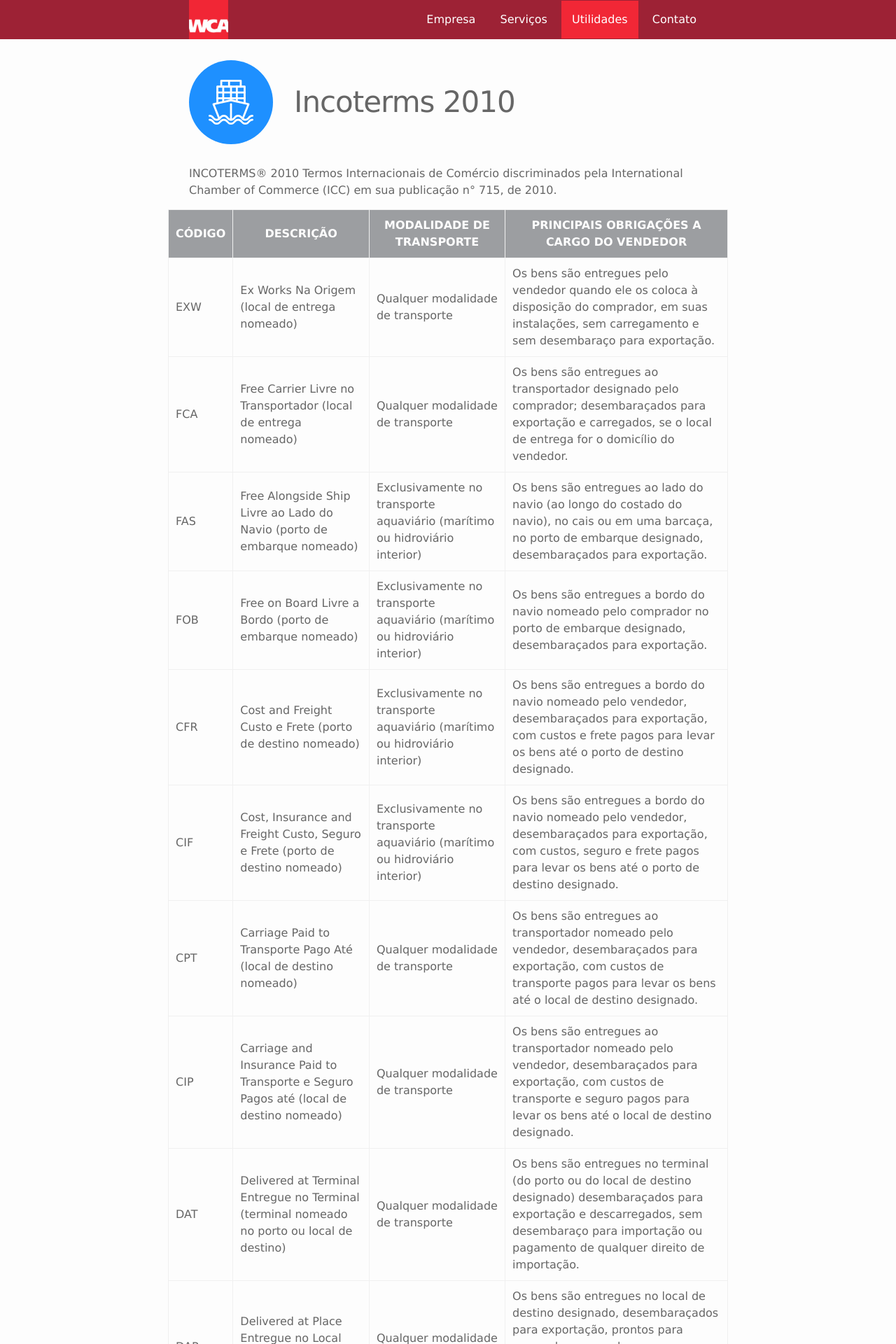
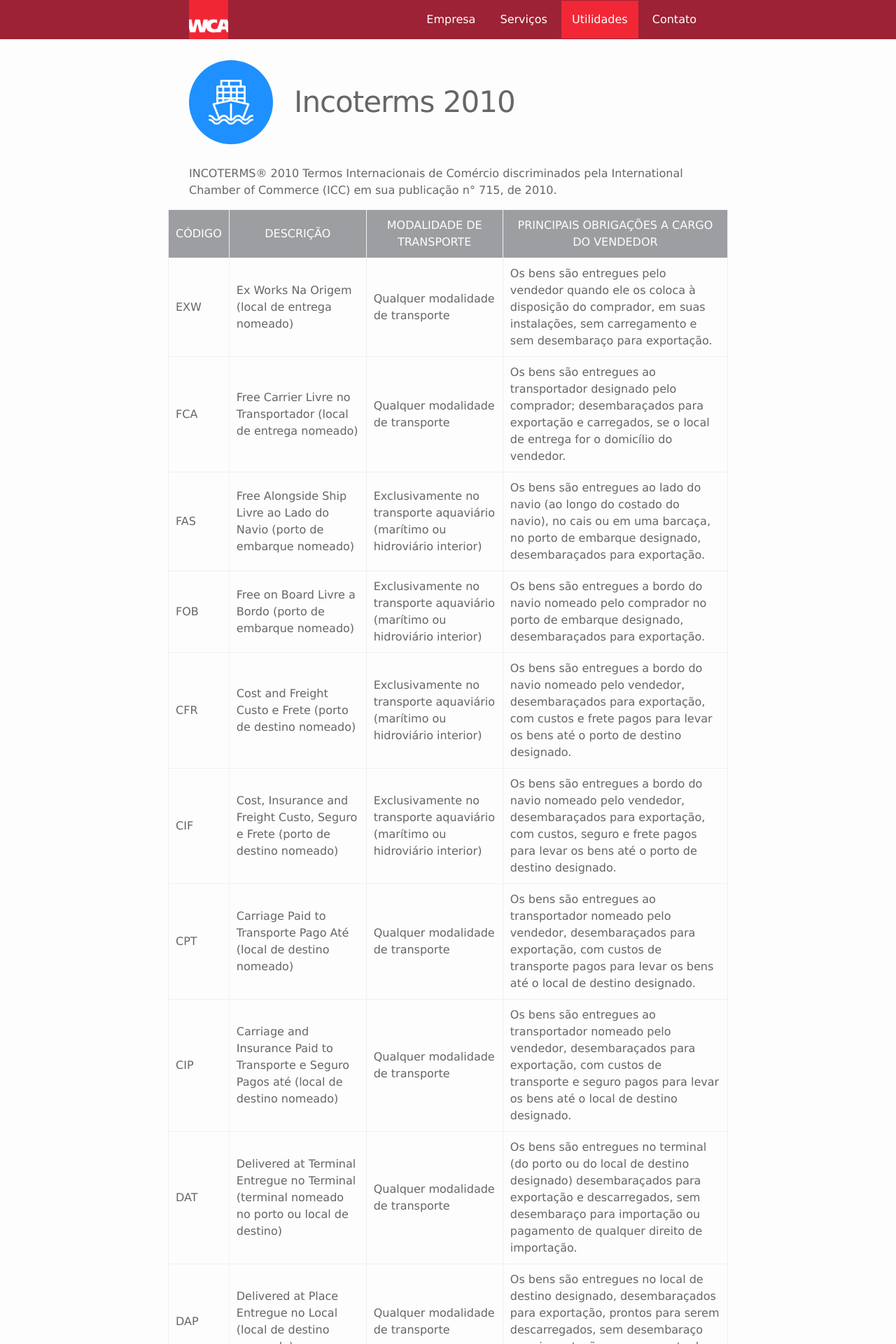
Before and after one commit to WCAComex/wcacomex.github.io, a Jekyll site: the page built from _utilidades/incoterms-2010.markdown, in a window 1280 px wide. Shown: the top 1920 px of the page at 70% size. Built offline with Jekyll 4.4.1, drawn with Linux system fonts in a browser that asks for light colours.

Commit message:
Topos de tabelas sem negrito

```diff
--- a/_sass/_base.sass
+++ b/_sass/_base.sass
@@ -77,6 +77,7 @@ table
   table-layout: fixed
   border-collapse: collapse
   th
+    font-weight: 400
     background-color: $grey-color
     color: #fff
   th, td
```
